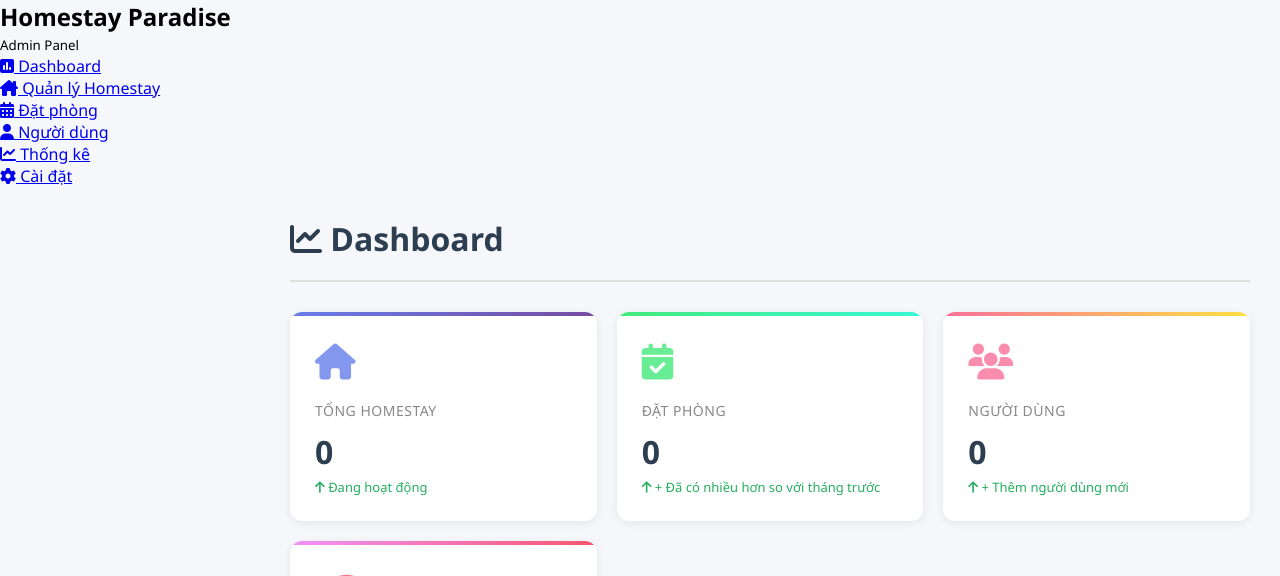
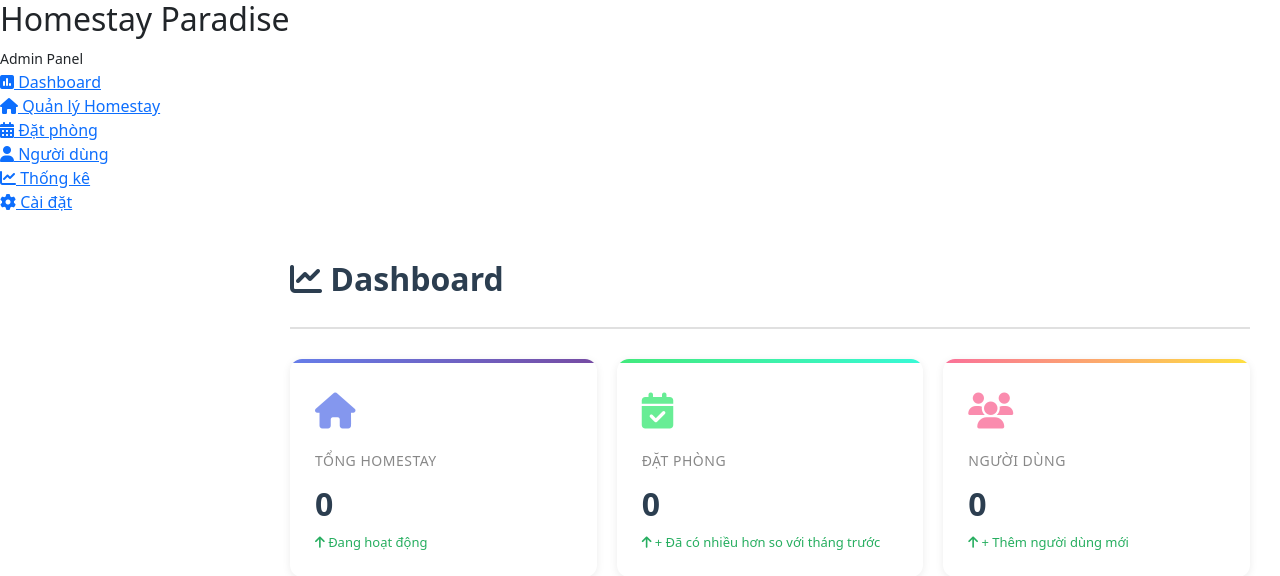
Before and after one commit to Xiao-Qingg/web-homestay-management, a PHP site: page /views/dashboard/dashboard.php in a window 1280 px wide. Shown: the top 576 px of the page. Run offline with PHP 8.4, Linux system fonts and the light colour scheme; the visitor is signed in with stand-in values (Sample User, id 1); data that the repository does not hold is empty; a stand-in replaces the project's code that opens the database connection.

Commit message:
Update Dashboard 2

```diff
--- a/views/dashboard/booking.php
+++ b/views/dashboard/booking.php
@@ -20,6 +20,8 @@ include './menu.php';
     <title>Quản lý Booking</title>
     <!-- <link href="https://cdnjs.cloudflare.com/ajax/libs/bootstrap/5.3.0/css/bootstrap.min.css" rel="stylesheet"> -->
     <link href="https://cdnjs.cloudflare.com/ajax/libs/font-awesome/6.4.0/css/all.min.css" rel="stylesheet">
+    <link rel="stylesheet" href="https://cdnjs.cloudflare.com/ajax/libs/bootstrap/5.3.0/css/bootstrap.min.css">
+    <link rel="stylesheet" href="https://cdnjs.cloudflare.com/ajax/libs/font-awesome/6.4.0/css/all.min.css">
 </head>
 <body>
 <main class="main-content" style="margin-left: 260px; padding-left: 20px;">
--- a/views/dashboard/dashboard.php
+++ b/views/dashboard/dashboard.php
@@ -78,6 +78,8 @@ include './menu.php';
     <link rel="stylesheet" href="https://cdnjs.cloudflare.com/ajax/libs/font-awesome/6.4.0/css/all.min.css">
     <script src="https://cdn.jsdelivr.net/npm/chart.js"></script>
     <link rel="stylesheet" href="../../css/dashboard.css">
+    <link rel="stylesheet" href="https://cdnjs.cloudflare.com/ajax/libs/bootstrap/5.3.0/css/bootstrap.min.css">
+    <link rel="stylesheet" href="https://cdnjs.cloudflare.com/ajax/libs/font-awesome/6.4.0/css/all.min.css">
     <title><?= $page_title ?></title>
     <style>
        .stat-container {
--- a/views/dashboard/homestay.php
+++ b/views/dashboard/homestay.php
@@ -16,6 +16,10 @@ include './menu.php';
     <meta charset="UTF-8">
     <meta name="viewport" content="width=device-width, initial-scale=1.0">
     <title>Document</title>
+    <link rel="stylesheet" href="https://cdnjs.cloudflare.com/ajax/libs/bootstrap/5.3.0/css/bootstrap.min.css">
+    <link rel="stylesheet" href="https://cdnjs.cloudflare.com/ajax/libs/font-awesome/6.4.0/css/all.min.css">
+    <!-- <link rel="stylesheet" href="../../css/dashboard.css"> -->
+
 </head>
 <body>
     <main class="main-content" style="margin-left: 260px; padding-left: 20px;">
@@ -74,7 +78,7 @@ include './menu.php';
                                 $status = $h['status'] ?? '';
                                 $badgeClass = ($status === 'Hoạt động') ? 'bg-success' : 'bg-secondary';
                                 ?>
-                                <span class="badge <?= $badgeClass ?>">
+                                <span style="color:white;" class="badge <?= $badgeClass ?>">
                                     <?= htmlspecialchars($status) ?>
                                 </span>
                             </td>
--- a/views/dashboard/menu.php
+++ b/views/dashboard/menu.php
@@ -12,6 +12,8 @@ $current_page = $current_page ?? 'dashboard';
     <meta charset="UTF-8">
     <meta name="viewport" content="width=device-width, initial-scale=1.0">
     <title>Admin Dashboard - Homestay Paradise</title>
+
+    <link rel="stylesheet" href="https://cdnjs.cloudflare.com/ajax/libs/bootstrap/5.3.0/css/bootstrap.min.css">
     <link rel="stylesheet" href="https://cdnjs.cloudflare.com/ajax/libs/font-awesome/6.4.0/css/all.min.css">
     <link rel="stylesheet" href="../../css/dashboard.css">
 </head>
@@ -21,15 +23,15 @@ $current_page = $current_page ?? 'dashboard';
         <h2>Homestay Paradise</h2>
         <small>Admin Panel</small>
     </div>
-    <ul class="sidebar-menu">
+    <ul style="padding-left:0 !important;" class="sidebar-menu">
         <li>
             <a href="dashboard.php" class="<?= ($current_page === 'dashboard') ? 'active' : ''; ?>">
                 <span><i class="fa-solid fa-square-poll-vertical"></i></span> Dashboard
             </a>
         </li>
         <li>
-            <a href="./homestay.php" class="<?= ($current_page === 'homestays') ? 'active' : ''; ?>">
-                <span><i class="fa-solid fa-house-chimney"></i></span> Quản lý Homestay
+            <a href="homestay.php" class="menu-item <?= ($current_page == 'homestays') ? 'active' : '' ?>">
+                <span><i class="fa-solid fa-house"></i></span> Quản lý Homestay
             </a>
         </li>
         <li>
--- a/views/my_bookings.php
+++ b/views/my_bookings.php
@@ -113,7 +113,7 @@ $logged = isset($_SESSION['user_id']) || isset($_SESSION['id']);
                         <a href="../views/login.php" class="btn btn-outline-custom btn-custom me-2">Đăng nhập</a>
                         <a href="../views/register.php" class="btn btn-primary-custom btn-custom">Đăng ký</a>
                     <?php endif; ?>
-                    <a href="./views//favorites.php" class="btn btn-link position-relative me-3">
+                    <a href="./favorites.php" class="btn btn-link position-relative me-3">
                         <i class="fa-solid fa-heart" style="font-size:20px; color: #dc3545;"></i>
                         <span class="cart-badge">
                             <?php echo isset($_SESSION['favorites']) ? count($_SESSION['favorites']) : 0; ?>
@@ -194,7 +194,8 @@ $logged = isset($_SESSION['user_id']) || isset($_SESSION['id']);
                                     } elseif (stripos($status, 'hủy') !== false || stripos($status, 'cancel') !== false) {
                                         $statusClass = 'status-cancelled';
                                         $statusText = 'Đã hủy';
-                                    } else {
+                                    }
+                                     else {
                                         $statusText = $status;
                                     }
                                 ?>
```
